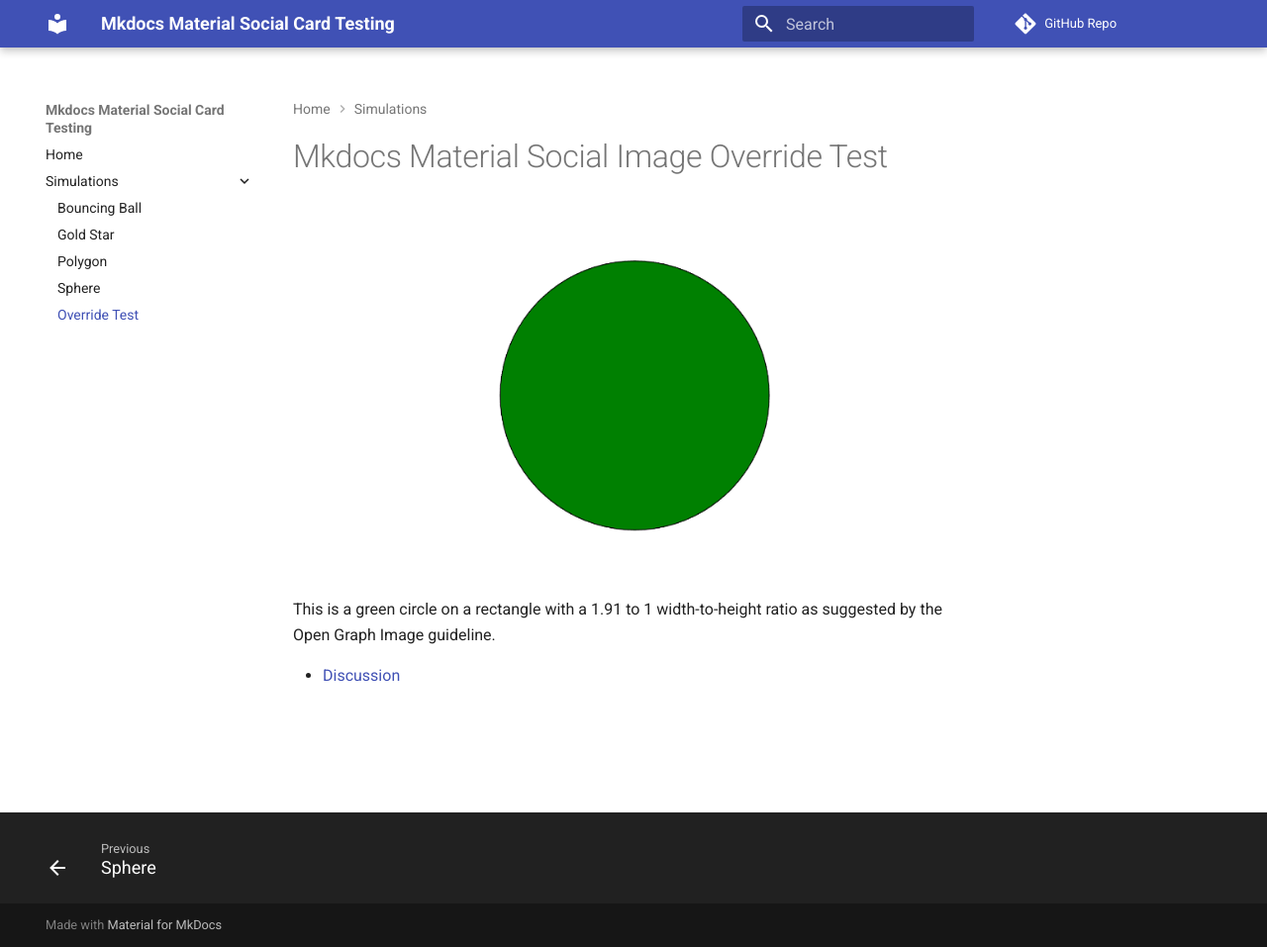
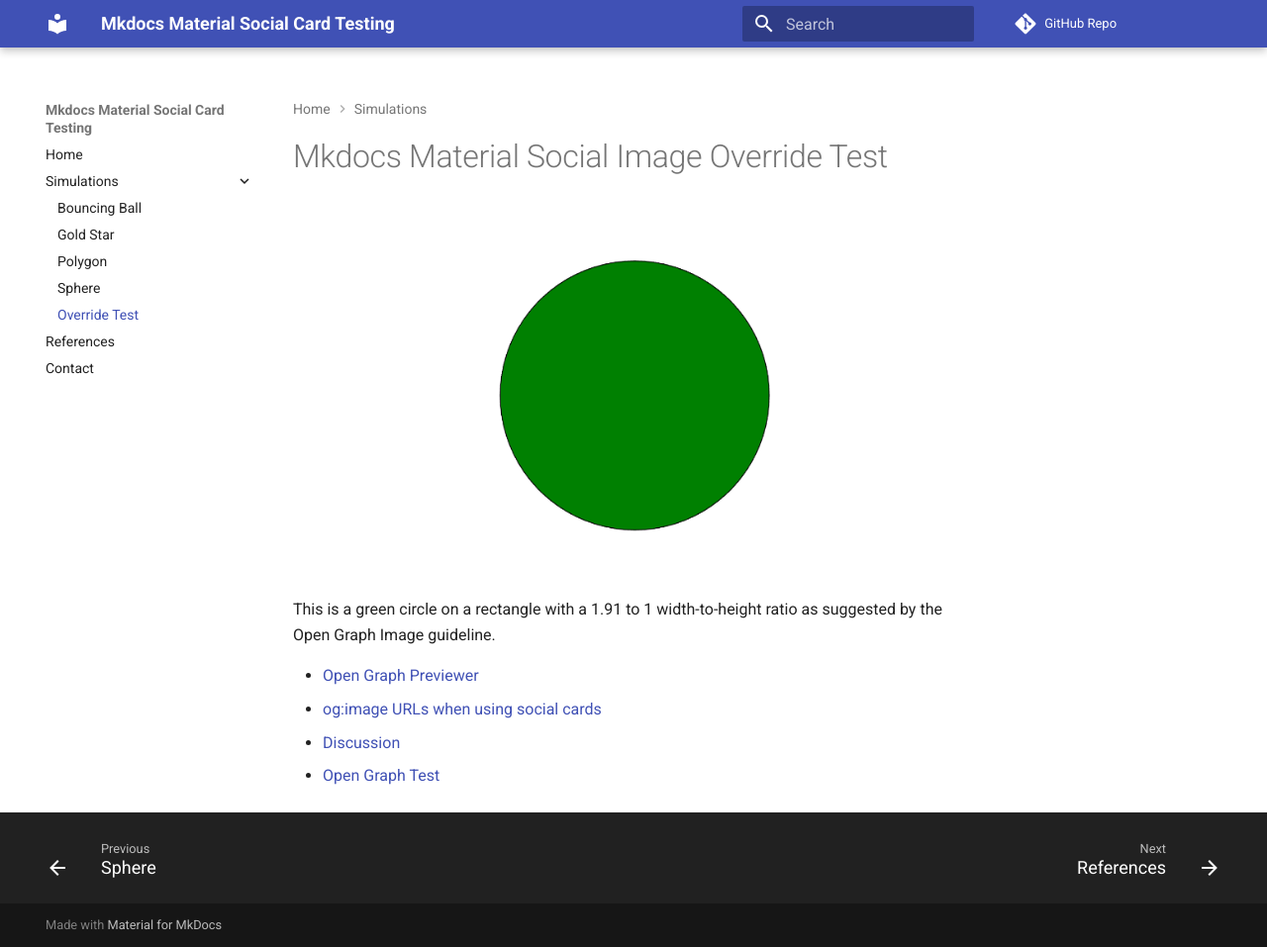
Before and after one commit to dmccreary/mkdocs-material-social, an MkDocs documentation site: the page built from docs/sims/override-test/index.md, in a window 1280 px wide and 957 px high. Shown: the whole window at 99% size. Built offline with MkDocs 1.6.1 and Material for MkDocs 9.7.7, drawn with Linux system fonts in a browser that asks for light colours; comment, search, counter and statistics services are not loaded.

Commit message:
updating content

```diff
--- a/docs/sims/override-test/index.md
+++ b/docs/sims/override-test/index.md
@@ -6,4 +6,7 @@
 This is a green circle on a rectangle with a 1.91 to 1 width-to-height ratio
 as suggested by the Open Graph Image guideline.
 
+* [Open Graph Previewer](https://www.opengraph.xyz/)
+* [og:image URLs when using social cards](https://github.com/squidfunk/mkdocs-material/issues/4402#issuecomment-1457812285)
 * [Discussion](https://github.com/squidfunk/mkdocs-material/discussions/5162)
+* [Open Graph Test](https://www.opengraph.xyz/url/https%3A%2F%2Fmkdocs-social.krypton.ninja%2F)
--- a/mkdocs.yml
+++ b/mkdocs.yml
@@ -14,6 +14,8 @@ nav:
     - Polygon: sims/polygon/index.md
     - Sphere: sims/sphere/index.md
     - Override Test: sims/override-test/index.md
+  - References: references.md
+  - Contact: contact.md
 
 # Dan's MicroSite Standards from here down
 edit_uri: 'blob/master/docs'
```
Also changed, not shown: docs/contact.md (added, +3 -0 lines), docs/references.md (added, +6 -0 lines).
